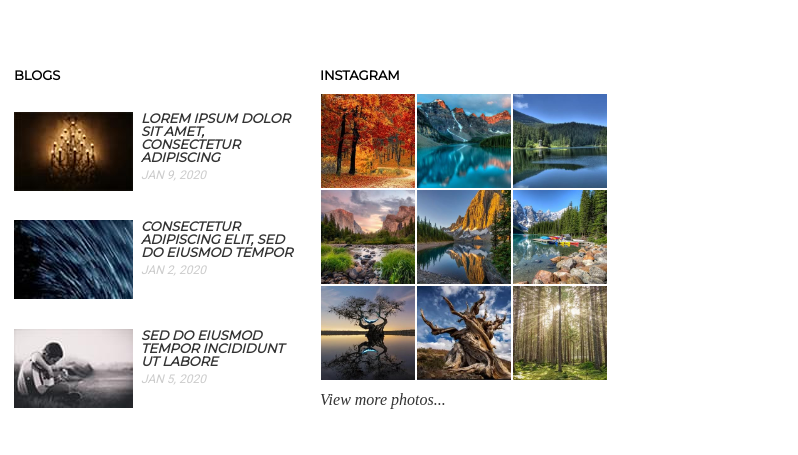
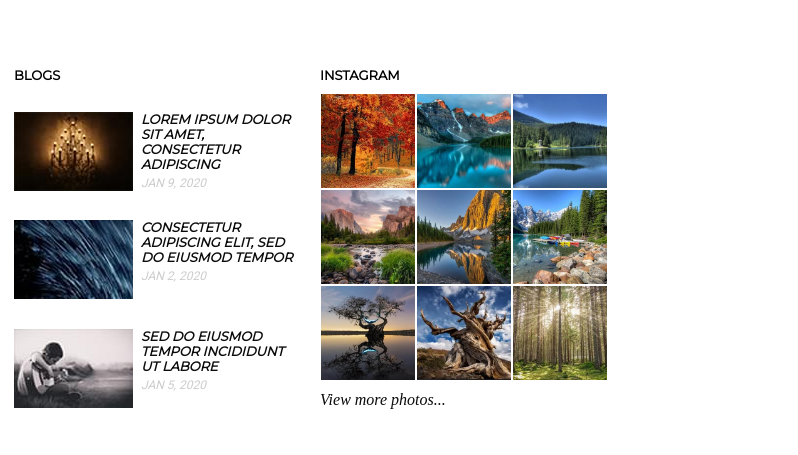
Before and after one commit to ilkovwork/portfolio, a website: page project1/app/index.html in a window 1280 px wide. Shown: the part 7418-7873 px from the top of the page, 482-1280 px from the left. Drawn offline with nearby package versions, Linux system fonts and the light colour scheme.

Commit message:
adding style to project1

```diff
--- a/project1/app/scss/style.scss
+++ b/project1/app/scss/style.scss
@@ -784,9 +784,10 @@ html{
             }
             a{
                 font-style: italic;
-                color: #333333;
+                color: #0c0b0b;
                 background-position: 0% 100%;
                 padding-bottom: 2px;
+                line-height: 15px;
                 }
             }
         }
--- a/project1/gulpfile.js
+++ b/project1/gulpfile.js
@@ -47,7 +47,7 @@ function startwatch() {
 function styles() {
     return src('app/' + 'scss' + '/style.' + 'scss' + '')
     .pipe(sass())
-    .pipe(concat('123.min.css'))
+    .pipe(concat('style.min.css'))
     .pipe(autoprefixer({ overrideBrowserslist: ['last 10 versions'], grid: true }))
     .pipe(cleancss( { level: { 1: { specialComments: 0 } }/* , format: 'beautify' */ } ))
     .pipe(dest('app/css/'))
```
Also changed, not shown: project1/app/css/123.css (deleted), project1/app/css/style.min.css, project1/dist/css/style.min.css.
